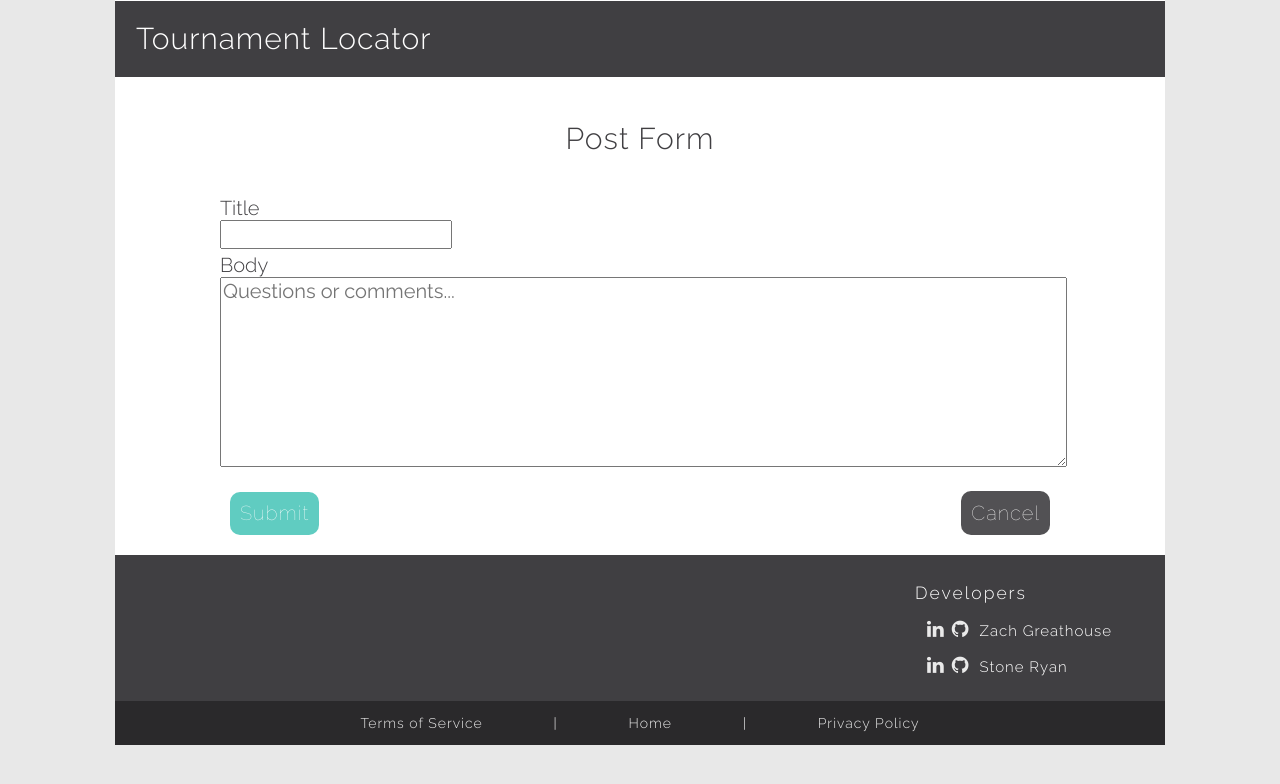
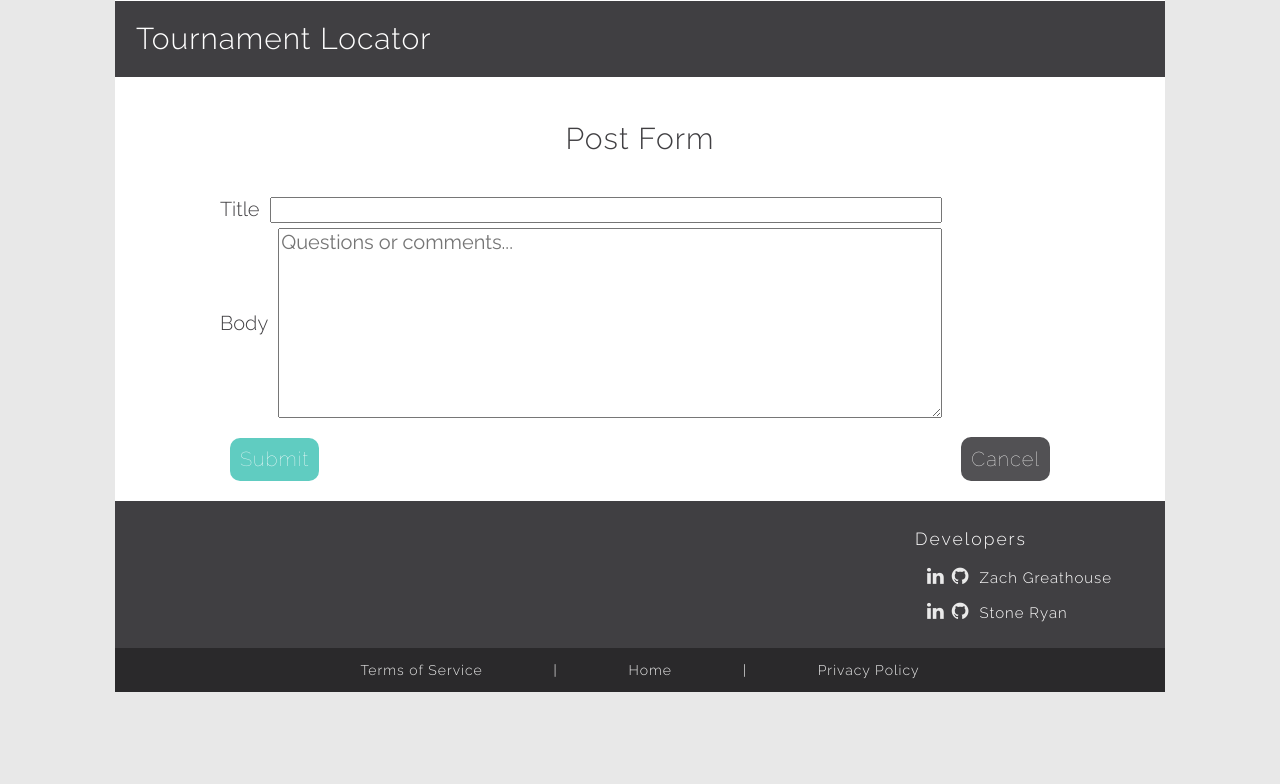
Before and after one commit to zgreathouse/TournamentLocator, a React (Create React App) app in the folder frontend/: page /tournaments/1/forum/new in a window 1280 px wide. Shown: the top 784 px of the page. Built offline with nearby package versions, Linux system fonts and the light colour scheme; no server answers.

Commit message:
minor styling to new comment field input

```diff
--- a/frontend/src/components/formComponents/NewCommentField.js
+++ b/frontend/src/components/formComponents/NewCommentField.js
@@ -17,10 +17,10 @@ class NewCommentField extends Component {
 
     return (
       <form
-        className="tournament-form"
+        className="comment-field"
         onSubmit={handleSubmit(this.onSubmit.bind(this))}
       >
-        <Field component={TextInput} type="input" label="New Comment" name="body" />
+        <Field component={TextInput} type="input" name="body" />
         <CommentButton />
       </form>
     )
--- a/frontend/src/components/formComponents/formFields/newCommentInput.js
+++ b/frontend/src/components/formComponents/formFields/newCommentInput.js
@@ -5,8 +5,6 @@ const NewCommentInput = (field) => {
 
   return (
     <div className="input-container">
-      <label>{field.label}</label>
-      <br/>
       <input type="text" className="new-comment" {...field.input}/>
       <div>{touched && error}</div>
     </div>
--- a/frontend/src/css/style.css
+++ b/frontend/src/css/style.css
@@ -571,6 +571,28 @@ header {
 .edit-post-link a:active,
 .edit-post-link a:hover { color: #2bbbad; }
 
+.comment-section {
+
+}
+
+.comment-field {
+  display: flex;
+  align-items: center;
+  align-content: center;
+  margin: 0 44px;
+}
+
+.input-container {
+  display: flex;
+  align-items: center;
+  width: 86%;
+}
+
+.input-container input {
+  width: 100%;
+  font-size: 90%;
+}
+
 /* ----------------------------------------------------------- */
 /*                           Footer                            */
 /* ----------------------------------------------------------- */
```
